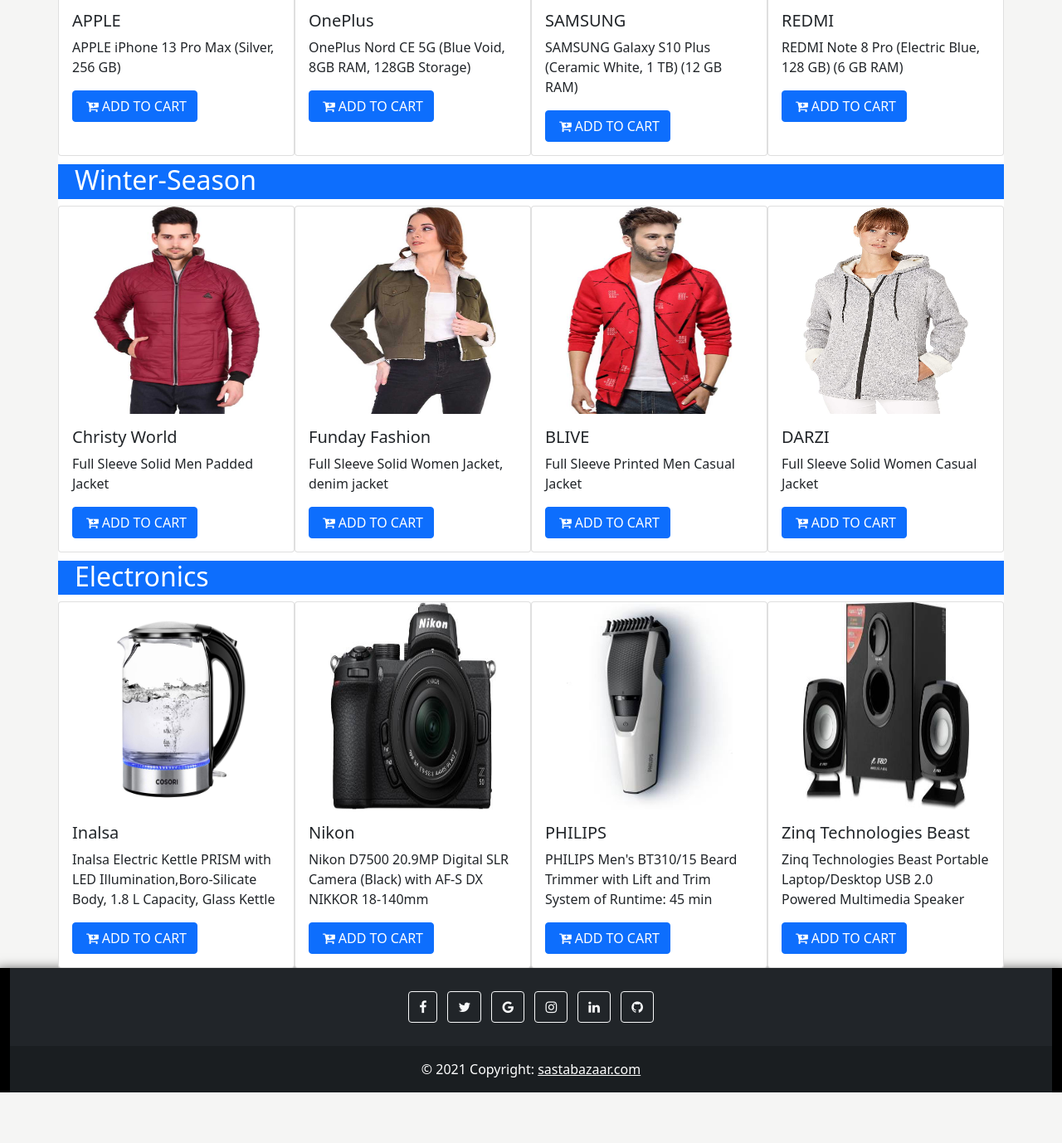
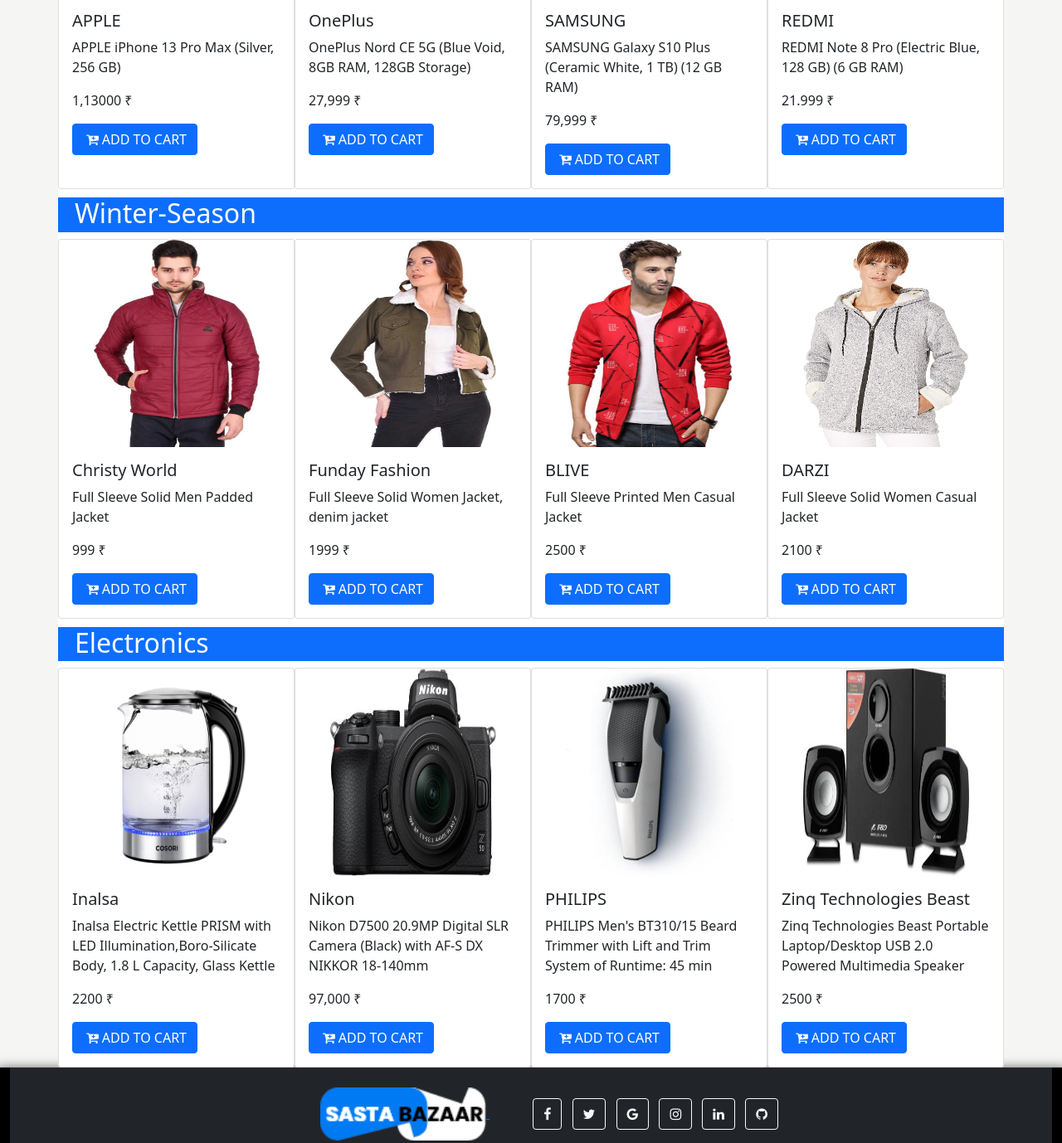
Before and after one commit to shahrukh7755/E-Commerce, a plain HTML site: page html/index.html in a window 1280 px wide. Shown: the part 670-2048 px from the top of the page at 83% size. Before the commit the page ends 1987 px from the top, so only its background shows below. Drawn offline with nearby package versions, Linux system fonts and the light colour scheme.

Commit message:
e-commers

```diff
--- a/html/index.html
+++ b/html/index.html
@@ -7,7 +7,8 @@
   <meta http-equiv="X-UA-Compatible" content="IE=edge">
   <meta name="viewport" content="width=device-width, initial-scale=1.0">
   <link rel="stylesheet" href="https://cdnjs.cloudflare.com/ajax/libs/font-awesome/4.7.0/css/font-awesome.min.css">
-    <link href="https://cdn.jsdelivr.net/npm/bootstrap@5.1.3/dist/css/bootstrap.min.css" rel="stylesheet" integrity="sha384-1BmE4kWBq78iYhFldvKuhfTAU6auU8tT94WrHftjDbrCEXSU1oBoqyl2QvZ6jIW3" crossorigin="anonymous">
+  <link href="https://cdn.jsdelivr.net/npm/bootstrap@5.1.3/dist/css/bootstrap.min.css" rel="stylesheet"
+    integrity="sha384-1BmE4kWBq78iYhFldvKuhfTAU6auU8tT94WrHftjDbrCEXSU1oBoqyl2QvZ6jIW3" crossorigin="anonymous">
   <link rel="stylesheet" href="/images/Component 14 – 1.png">
   <title>SASTA BAZAAR</title>
 </head>
@@ -48,7 +49,9 @@
 
     <section class="tagline-img">
 
-            <img src="https://indian-retailer.s3.ap-south-1.amazonaws.com/s3fs-public/2020-12/20190702-SME-Website-Increasing-Potential-of-Indonesia-Image.jpg" class="img-fluid"  alt="Responsive image">
+      <img
+        src="https://indian-retailer.s3.ap-south-1.amazonaws.com/s3fs-public/2020-12/20190702-SME-Website-Increasing-Potential-of-Indonesia-Image.jpg"
+        class="img-fluid" alt="Responsive image">
 
 
     </section>
@@ -64,6 +67,7 @@
         <div class="card-body">
           <h5 class="card-title">APPLE</h5>
           <p class="card-text">APPLE iPhone 13 Pro Max (Silver, 256 GB)</p>
+          <p class="card-text">1,13000 &#8377</p>
           <a href="#" class="btn btn-primary"><i class="fa fa-cart-plus px-1"></i>ADD TO CART</a>
         </div>
       </div>
@@ -73,6 +77,7 @@
         <div class="card-body">
           <h5 class="card-title">OnePlus</h5>
           <p class="card-text">OnePlus Nord CE 5G (Blue Void, 8GB RAM, 128GB Storage)</p>
+          <p class="card-text">27,999 &#8377</p>
           <a href="#" class="btn btn-primary"><i class="fa fa-cart-plus px-1"></i>ADD TO CART</a>
         </div>
       </div>
@@ -81,7 +86,8 @@
         <img src="/images/mobiles/sumsung-s10-plus.jpg" class="card-img-1" alt="iphone">
         <div class="card-body">
           <h5 class="card-title">SAMSUNG</h5>
-                      <p class="card-text">SAMSUNG Galaxy S10 Plus (Ceramic White, 1 TB)  (12 GB RAM)</p>
+          <p class="card-text">SAMSUNG Galaxy S10 Plus (Ceramic White, 1 TB) (12 GB RAM)</p>
+          <p class="card-text">79,999 &#8377</p>
           <a href="#" class="btn btn-primary"><i class="fa fa-cart-plus px-1"></i>ADD TO CART</a>
         </div>
       </div>
@@ -90,7 +96,8 @@
         <img src="/images/mobiles/xiaomi_redmi_note_8_pro.jpg" class="card-img-1" alt="iphone">
         <div class="card-body">
           <h5 class="card-title">REDMI</h5>
-                      <p class="card-text">REDMI Note 8 Pro (Electric Blue, 128 GB)  (6 GB RAM)</p>
+          <p class="card-text">REDMI Note 8 Pro (Electric Blue, 128 GB) (6 GB RAM)</p>
+          <p class="card-text">21.999 &#8377</p>
           <a href="#" class="btn btn-primary"><i class="fa fa-cart-plus px-1"></i>ADD TO CART</a>
         </div>
       </div>
@@ -111,6 +118,7 @@
         <div class="card-body">
           <h5 class="card-title">Christy World </h5>
           <p class="card-text">Full Sleeve Solid Men Padded Jacket</p>
+          <p class="card-text">999 &#8377</p>
           <a href="#" class="btn btn-primary"><i class="fa fa-cart-plus px-1"></i>ADD TO CART</a>
         </div>
       </div>
@@ -120,6 +128,7 @@
         <div class="card-body">
           <h5 class="card-title">Funday Fashion </h5>
           <p class="card-text">Full Sleeve Solid Women Jacket, denim jacket</p>
+          <p class="card-text">1999 &#8377</p>
           <a href="#" class="btn btn-primary"><i class="fa fa-cart-plus px-1"></i>ADD TO CART</a>
         </div>
       </div>
@@ -129,6 +138,7 @@
         <div class="card-body">
           <h5 class="card-title">BLIVE </h5>
           <p class="card-text">Full Sleeve Printed Men Casual Jacket</p>
+          <p class="card-text">2500 &#8377</p>
           <a href="#" class="btn btn-primary"><i class="fa fa-cart-plus px-1"></i>ADD TO CART</a>
         </div>
       </div>
@@ -138,6 +148,7 @@
         <div class="card-body">
           <h5 class="card-title">DARZI </h5>
           <p class="card-text">Full Sleeve Solid Women Casual Jacket</p>
+          <p class="card-text">2100 &#8377</p>
           <a href="#" class="btn btn-primary"><i class="fa fa-cart-plus px-1"></i>ADD TO CART</a>
         </div>
       </div>
@@ -157,7 +168,9 @@
         <img src="/images/electronics/electric-kattel.jpg" class="card-img-1" alt="iphone">
         <div class="card-body">
           <h5 class="card-title">Inalsa</h5>
-              <p class="card-text">Inalsa Electric Kettle PRISM with LED Illumination,Boro-Silicate Body, 1.8 L Capacity, Glass Kettle</p>
+          <p class="card-text">Inalsa Electric Kettle PRISM with LED Illumination,Boro-Silicate Body, 1.8 L Capacity,
+            Glass Kettle</p>
+          <p class="card-text">2200 &#8377</p>
           <a href="#" class="btn btn-primary"><i class="fa fa-cart-plus px-1"></i>ADD TO CART</a>
         </div>
       </div>
@@ -167,6 +180,7 @@
         <div class="card-body">
           <h5 class="card-title">Nikon</h5>
           <p class="card-text">Nikon D7500 20.9MP Digital SLR Camera (Black) with AF-S DX NIKKOR 18-140mm</p>
+          <p class="card-text">97,000 &#8377</p>
           <a href="#" class="btn btn-primary"><i class="fa fa-cart-plus px-1"></i>ADD TO CART</a>
         </div>
       </div>
@@ -176,6 +190,7 @@
         <div class="card-body">
           <h5 class="card-title">PHILIPS</h5>
           <p class="card-text">PHILIPS Men's BT310/15 Beard Trimmer with Lift and Trim System of Runtime: 45 min</p>
+          <p class="card-text">1700 &#8377</p>
           <a href="#" class="btn btn-primary"><i class="fa fa-cart-plus px-1"></i>ADD TO CART</a>
         </div>
       </div>
@@ -185,6 +200,7 @@
         <div class="card-body">
           <h5 class="card-title">Zinq Technologies Beast</h5>
           <p class="card-text">Zinq Technologies Beast Portable Laptop/Desktop USB 2.0 Powered Multimedia Speaker</p>
+          <p class="card-text">2500 &#8377</p>
           <a href="#" class="btn btn-primary"><i class="fa fa-cart-plus px-1"></i>ADD TO CART</a>
         </div>
       </div>
@@ -192,14 +208,11 @@
     </section>
 
 
+  </section>
 
 
 
 
-
-
-
-    </section>
 
 
 
@@ -211,34 +224,25 @@
         <!-- Section: Social media -->
         <section class="mb-4">
           <!-- Facebook -->
-            <a class="btn btn-outline-light btn-floating m-1" href="#!" role="button"
-              ><i class="fa fa-facebook-f"></i
-            ></a>
+          <a class="mx-5" href=""><img src="/images/Component 14 – 1.png" width="200px" alt="logo">
+          </a>
+
+          <a class="btn btn-outline-light btn-floating m-1" href="#!" role="button"><i class="fa fa-facebook-f"></i></a>
 
           <!-- Twitter -->
-            <a class="btn btn-outline-light btn-floating m-1" href="#!" role="button"
-              ><i class="fa fa-twitter"></i
-            ></a>
+          <a class="btn btn-outline-light btn-floating m-1" href="#!" role="button"><i class="fa fa-twitter"></i></a>
 
           <!-- Google -->
-            <a class="btn btn-outline-light btn-floating m-1" href="#!" role="button"
-              ><i class="fa fa-google"></i
-            ></a>
+          <a class="btn btn-outline-light btn-floating m-1" href="#!" role="button"><i class="fa fa-google"></i></a>
 
           <!-- Instagram -->
-            <a class="btn btn-outline-light btn-floating m-1" href="#!" role="button"
-              ><i class="fa fa-instagram"></i
-            ></a>
+          <a class="btn btn-outline-light btn-floating m-1" href="#!" role="button"><i class="fa fa-instagram"></i></a>
 
           <!-- Linkedin -->
-            <a class="btn btn-outline-light btn-floating m-1" href="#!" role="button"
-              ><i class="fa fa-linkedin"></i
-            ></a>
+          <a class="btn btn-outline-light btn-floating m-1" href="#!" role="button"><i class="fa fa-linkedin"></i></a>
 
           <!-- Github -->
-            <a class="btn btn-outline-light btn-floating m-1" href="#!" role="button"
-              ><i class="fa fa-github"></i
-            ></a>
+          <a class="btn btn-outline-light btn-floating m-1" href="#!" role="button"><i class="fa fa-github"></i></a>
         </section>
         <!-- Section: Social media -->
       </div>
@@ -278,6 +282,9 @@
 
 
 
-<script src="https://cdn.jsdelivr.net/npm/bootstrap@5.1.3/dist/js/bootstrap.bundle.min.js" integrity="sha384-ka7Sk0Gln4gmtz2MlQnikT1wXgYsOg+OMhuP+IlRH9sENBO0LRn5q+8nbTov4+1p" crossorigin="anonymous"></script>
+  <script src="https://cdn.jsdelivr.net/npm/bootstrap@5.1.3/dist/js/bootstrap.bundle.min.js"
+    integrity="sha384-ka7Sk0Gln4gmtz2MlQnikT1wXgYsOg+OMhuP+IlRH9sENBO0LRn5q+8nbTov4+1p"
+    crossorigin="anonymous"></script>
 </body>
+
 </html>
```
Lines whose indentation alone changed are shown as unchanged.
